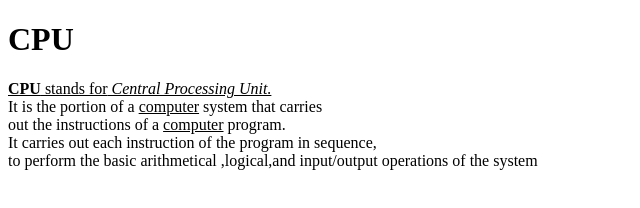
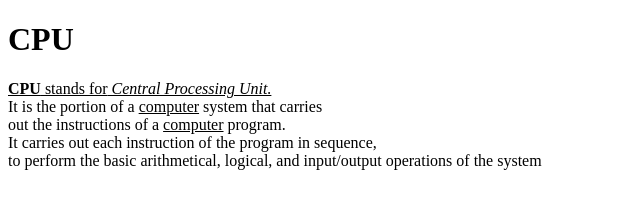
Before and after one commit to iamneo-production/caddfaadfebadaeccdfffebaeceaec, a plain HTML site: page public/index.html in a window 1280 px wide. Shown: the full height of the page, 0-640 px from the left. Drawn offline with Linux system fonts and the light colour scheme.

Commit message:
Backup Commit

```diff
--- a/public/index.html
+++ b/public/index.html
@@ -1,13 +1,13 @@
 <!DOCTYPE html>
 <html lang="en">
-<head>
+<head><title>CPU</title>
 </head>
 <body>
     <h1>CPU</h1>
-      <u><b>CPU</b> stands for<i> Central Processing Unit.</i></u><br>
+      <p><u><b>CPU</b> stands for<i> Central Processing Unit.</i></u><br>
       It is the portion of a <u>computer</u> system that carries<br>
       out the instructions of a <u>computer</u> program.<br>
       It carries out each instruction of the program in sequence,<br>
-      to perform the basic arithmetical ,logical,and input/output operations of the system<br>
+      to perform the basic arithmetical, logical, and input/output operations of the system<br></p>
 </body>
 </html>
```
